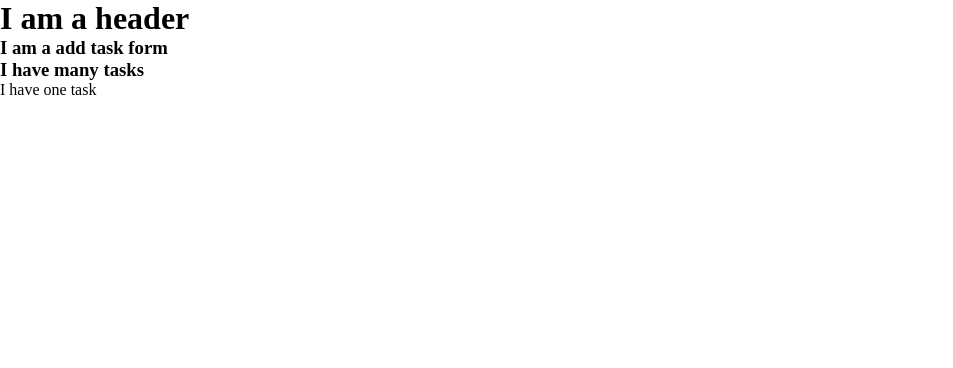
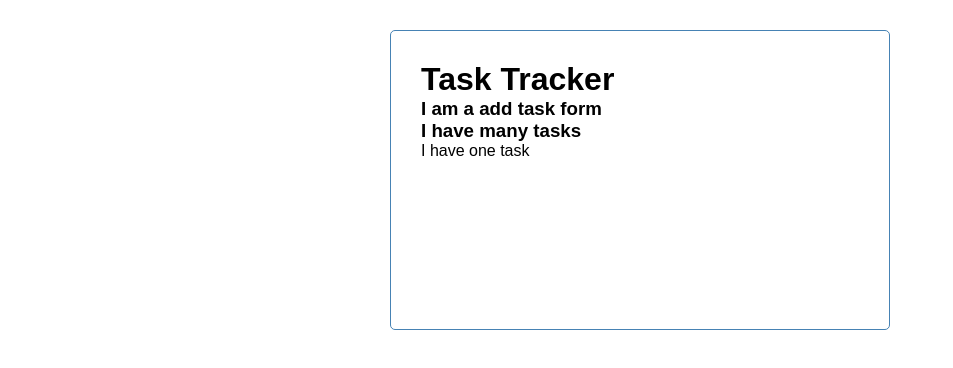
Before and after one commit to echo127/styled-component-task-tracker, a React (Create React App) app: page / in a window 1280 px wide. Shown: the top 368 px of the page, without its empty margins (0-953 px from the left). Built offline with nearby package versions, Linux system fonts and the light colour scheme.

Commit message:
update layout

```diff
--- a/src/App.js
+++ b/src/App.js
@@ -1,13 +1,19 @@
 import AddTaskForm from "./components/AddTaskForm";
 import Header from "./components/Header";
 import Tasks from "./components/Tasks";
+import GlobalStyle from "./styles/Global.styled";
+import {Container} from "./styles/Container.styled"
 
 function App() {
   return (
     <>
-      <Header />
-      <AddTaskForm />
-      <Tasks />
+      <GlobalStyle />
+      <Container>
+        <Header />
+        <AddTaskForm />
+        <Tasks />
+      </Container>
+
     </>
   );
 }
--- a/src/components/Header.js
+++ b/src/components/Header.js
@@ -1,7 +1,7 @@
 const Header = () => {
   return (
     <>
-      <h1>I am a header</h1>
+      <h1>Task Tracker</h1>
     </>
   )
 }
--- /dev/null
+++ b/src/styles/Container.styled.js
@@ -0,0 +1,11 @@
+import styled from 'styled-components'
+
+export const Container = styled.div`
+  max-width: 500px;
+  margin: 30px auto;
+  overflow: auto;
+  min-height: 300px;
+  border: 1px solid steelblue;
+  padding: 30px;
+  border-radius: 5px;
+`
--- /dev/null
+++ b/src/styles/Global.styled.js
@@ -0,0 +1,29 @@
+import { createGlobalStyle } from 'styled-components'
+
+const GlobalStyle = createGlobalStyle `
+@import url('https://fonts.googleapis.com/css2?family=Poppins:wght@300;400&display=swap');
+*,
+*::before,
+*::after {
+  box-sizing: border-box;
+}
+
+body,
+h1,
+h2,
+h3,
+p {
+  margin: 0;
+}
+
+img {
+  max-width: 100%;
+}
+
+body {
+  font-family: 'Poppins', sans-serif;
+}
+
+`
+
+export default GlobalStyle
```
